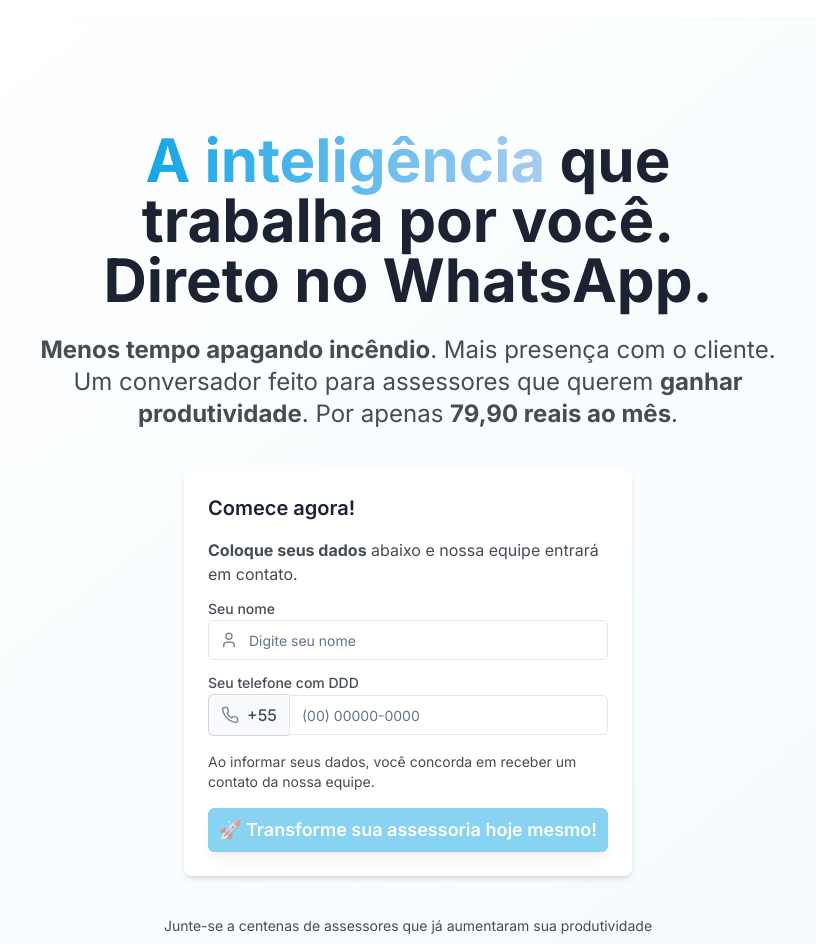
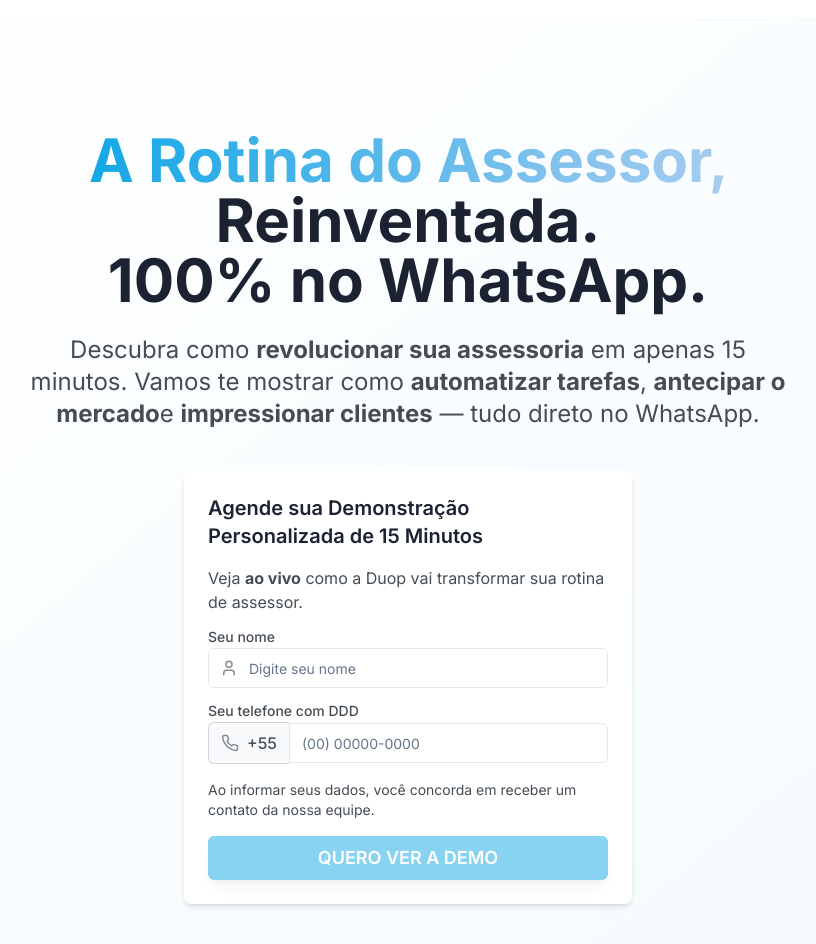
Before and after one commit to duopbr/assessoria-inteligente-duop, a React (Vite) app: page / in a window 1280 px wide. Shown: the part 80-1024 px from the top of the page, without its empty margins (232-1048 px from the left). Built offline with nearby package versions, Linux system fonts and the light colour scheme.

Commit message:
Refactor: Landing page content for demo leads
Restructure landing page content to focus on generating leads for a 15-minute demo, emphasizing benefits and a clear call to action.

```diff
--- a/src/components/landing/cta-section.tsx
+++ b/src/components/landing/cta-section.tsx
@@ -112,10 +112,10 @@ export function CTASection() {
 
   return (
     <Section id="contato" className="bg-gradient-to-br from-duop-purple/10 to-duop-purple/5">
-      <SectionTitle emoji="💡">Quer testar nossa solução?</SectionTitle>
+      <SectionTitle emoji="🚀">Pronto para ver a Duop em ação?</SectionTitle>
       <div className="max-w-md mx-auto text-center">
         <p className="text-xl mb-6">
-          Deixe seus dados e entraremos em contato para disponibilizar um período de teste gratuito da plataforma.
+          <strong>Agende sua demonstração personalizada de 15 minutos.</strong> Vamos te mostrar exatamente como a Duop vai revolucionar sua rotina de assessor.
         </p>
         {isSubmitted ? (
           <div className="bg-green-50 text-green-700 p-4 rounded-md flex items-center justify-center gap-2 mb-4">
@@ -168,13 +168,13 @@ export function CTASection() {
                 <Button type="submit" className="ml-0 bg-duop-purple hover:bg-duop-purple/90 text-white rounded-l-none"
                   disabled={isSubmitting || phoneNumber.replace(/\D/g, "").length !== 11 || !name.trim()}
                 >
-                  {isSubmitting ? "Enviando..." : <Send size={18} />}
+                  {isSubmitting ? "Enviando..." : "AGENDAR DEMO"}
                 </Button>
               </div>
               {error && <p className="text-red-500 text-sm mt-1">{error}</p>}
             </div>
             <p className="text-sm text-duop-gray-dark">
-              Ao informar seus dados, você concorda em receber um contato da nossa equipe.
+              📞 Nossa equipe entrará em contato para agendar sua demonstração personalizada.
             </p>
           </form>
         )}
--- a/src/components/landing/hero-section.tsx
+++ b/src/components/landing/hero-section.tsx
@@ -147,22 +147,22 @@ export function HeroSection() {
       <div className="max-w-7xl mx-auto px-4 sm:px-6 lg:px-8">
         <div className="text-center max-w-3xl mx-auto fade-in">
           <h1 className="text-4xl sm:text-5xl md:text-6xl font-bold mb-6 leading-tight">
-            <span className="gradient-text">A inteligência</span> que trabalha por você.
+            <span className="gradient-text">A Rotina do Assessor,</span> Reinventada.
             <br />
-            Direto no WhatsApp.
+            100% no WhatsApp.
           </h1>
 
           <p className="text-xl md:text-2xl mb-10 text-duop-gray-dark">
-            <strong>Menos tempo apagando incêndio</strong>. Mais presença com o cliente.
-            Um conversador feito para assessores que querem <strong>ganhar produtividade</strong>.
-            Por apenas <strong>79,90 reais ao mês</strong>.
+            Descubra como <strong>revolucionar sua assessoria</strong> em apenas 15 minutos.
+            Vamos te mostrar como <strong>automatizar tarefas</strong>, <strong>antecipar o mercado</strong>
+            e <strong>impressionar clientes</strong> — tudo direto no WhatsApp.
           </p>
         </div>
 
         <div className="max-w-md mx-auto bg-white p-6 rounded-lg shadow-md mb-10 fade-in">
-          <h3 className="text-xl font-semibold mb-4">Comece agora!</h3>
+          <h3 className="text-xl font-semibold mb-4">Agende sua Demonstração Personalizada de 15 Minutos</h3>
           <p className="mb-4 text-duop-gray-dark">
-            <strong>Coloque seus dados</strong> abaixo e nossa equipe entrará em contato.
+            Veja <strong>ao vivo</strong> como a Duop vai transformar sua rotina de assessor.
           </p>
 
           <form onSubmit={handleSubmit} className="space-y-4">
@@ -216,14 +216,14 @@ export function HeroSection() {
               className="w-full bg-duop-purple hover:bg-duop-purple/90 text-white px-12 py-4 text-lg font-semibold shadow-lg hover:shadow-xl transition-all duration-300 transform hover:scale-105"
               disabled={isSubmitting || phoneNumber.replace(/\D/g, "").length !== 11 || !name.trim()}
             >
-              {isSubmitting ? "Enviando..." : "🚀 Transforme sua assessoria hoje mesmo!"}
+              {isSubmitting ? "Enviando..." : "QUERO VER A DEMO"}
             </Button>
           </form>
         </div>
 
         <div className="text-center">
           <p className="text-sm text-duop-gray-dark">
-            Junte-se a centenas de assessores que já aumentaram sua produtividade
+            ⚡ Demonstração ao vivo • 📱 Direto no WhatsApp • 🚀 Sem compromisso
           </p>
         </div>
       </div>
--- a/src/components/landing/solution-section.tsx
+++ b/src/components/landing/solution-section.tsx
@@ -8,28 +8,28 @@ export function SolutionSection() {
   return (
     <Section>
       <SectionTitle>
-        A Duop é o seu braço direito digital — direto no WhatsApp.
+        Em 15 minutos, você vai descobrir como:
       </SectionTitle>
 
       <div className="grid grid-cols-1 lg:grid-cols-2 gap-12 mt-12">
         <div>
           <div className="grid grid-cols-1 gap-8">
             <FeatureCard
-              icon={<BellRing />}
-              title="📢 Proatividade sem Esforço"
-              description="Selecione os ativos que deseja acompanhar e receba alertas sobre notícias, fatos relevantes e oscilações fora do padrão – tudo no momento certo."
+              icon={<BarChart3 />}
+              title="✅ Gerar um resumo de carteira em segundos"
+              description="Vamos te mostrar como criar análises completas da carteira do seu cliente automaticamente, com dados atualizados e insights práticos."
             />
 
             <FeatureCard
               icon={<HelpCircle />}
-              title="❓ Respostas Inteligentes na Palma da Mão"
-              description="Quando os clientes enviarem dúvidas sobre ofertas, ações ou produtos, responda pelo WhatsApp com explicações claras e consultivas, prontas para repassar."
+              title="✅ Responder dúvidas de clientes sem sair do WhatsApp"
+              description="Demonstraremos como a IA responde perguntas complexas sobre investimentos diretamente no chat, com respostas personalizadas e precisas."
             />
 
             <FeatureCard
-              icon={<BarChart3 />}
-              title="📊 Análises Sem Viés, Direto para a Conversa"
-              description="Receba resumos práticos de ofertas, movimentos macro e insights de ações com linguagem acessível, para você conversar com propriedade."
+              icon={<BellRing />}
+              title="✅ Antecipar-se ao mercado com alertas inteligentes"
+              description="Você verá como receber notificações proativas sobre seus ativos acompanhados antes mesmo dos clientes perguntarem."
             />
           </div>
         </div>
@@ -38,6 +38,13 @@ export function SolutionSection() {
           <WhatsAppMockup />
         </div>
       </div>
+
+      <div className="text-center mt-12">
+        <p className="text-lg text-duop-gray-dark max-w-2xl mx-auto">
+          <strong>Tudo isso ao vivo, na sua tela.</strong> Uma demonstração personalizada onde você vê exatamente
+          como a Duop se adapta à sua rotina de assessor.
+        </p>
+      </div>
     </Section>
   );
 }
```
